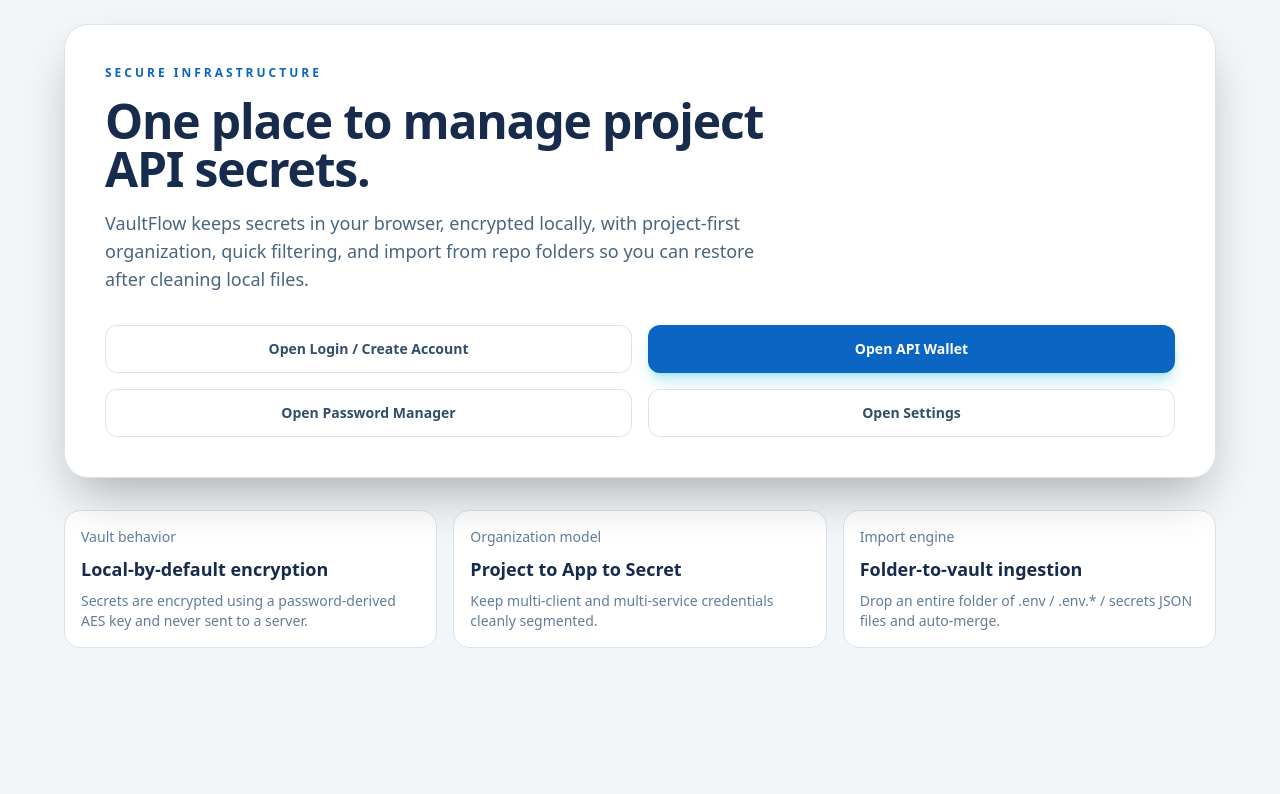
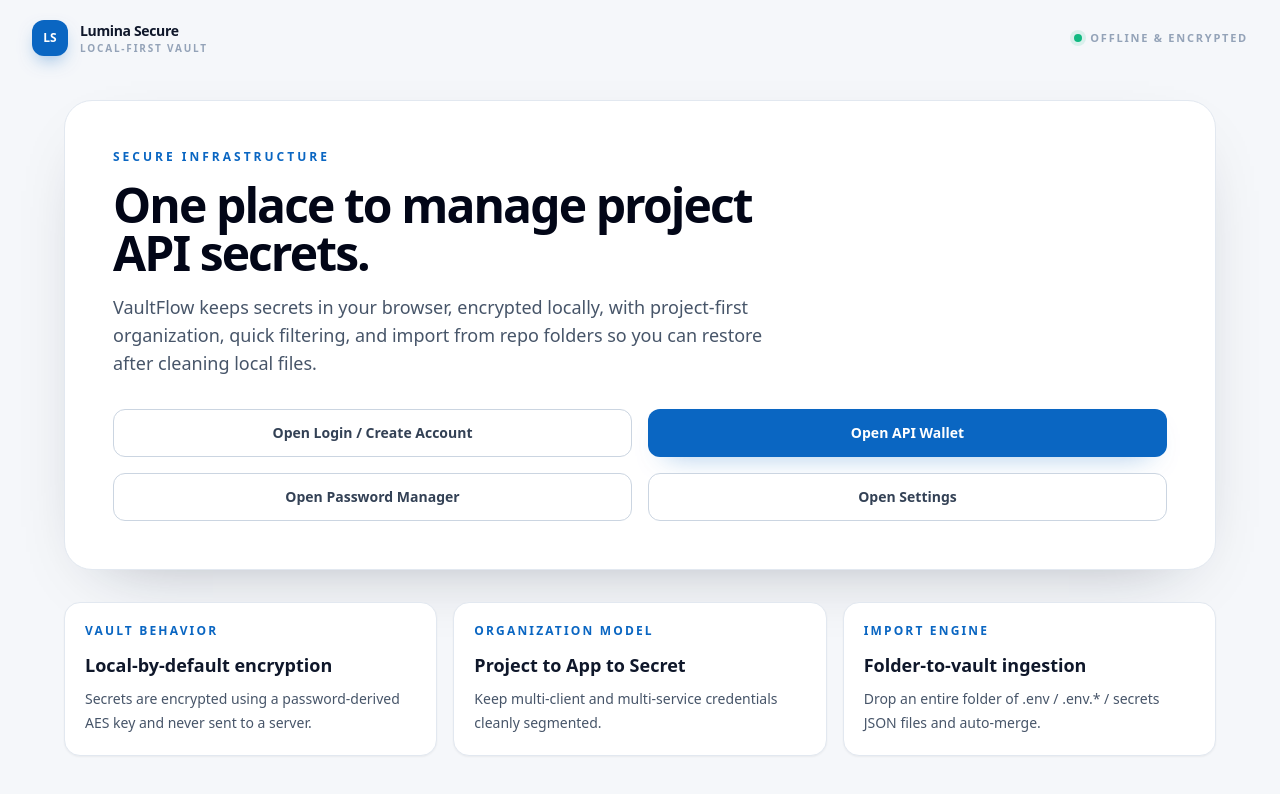
Before and after one commit to parasstaffing1-hash/wallet, a Next.js app: page / in a window 1280 px wide. Shown: the top 794 px of the page. Built offline with nearby package versions, Linux system fonts and the light colour scheme.

Commit message:
Polish product UI system

```diff
--- a/app/globals.css
+++ b/app/globals.css
@@ -12,7 +12,7 @@
   font-family: ui-sans-serif, system-ui, -apple-system, Segoe UI, Roboto, Helvetica, Arial, sans-serif;
   -webkit-font-smoothing: antialiased;
   -moz-osx-font-smoothing: grayscale;
-  background-color: #f3f6f8;
+  background-color: #f5f7fa;
   color: #172b4d;
 }
 
@@ -36,9 +36,61 @@
   color: #0a66c2;
 }
 
+body::before {
+  content: "";
+  position: fixed;
+  inset: 0;
+  z-index: -1;
+  pointer-events: none;
+  background:
+    radial-gradient(circle at 8% 0%, rgba(10, 102, 194, 0.08), transparent 28rem),
+    radial-gradient(circle at 92% 14%, rgba(99, 102, 241, 0.05), transparent 24rem);
+}
+
+button,
+a,
+input,
+textarea,
+select {
+  transition-duration: 160ms;
+}
+
+button:focus-visible,
+a:focus-visible,
+input:focus-visible,
+textarea:focus-visible,
+select:focus-visible {
+  outline: 3px solid rgba(10, 102, 194, 0.2);
+  outline-offset: 2px;
+}
+
+::-webkit-scrollbar {
+  width: 10px;
+  height: 10px;
+}
+
+::-webkit-scrollbar-track {
+  background: #eef2f6;
+}
+
+::-webkit-scrollbar-thumb {
+  border: 3px solid #eef2f6;
+  border-radius: 999px;
+  background: #b8c6d4;
+}
+
+::-webkit-scrollbar-thumb:hover {
+  background: #91a4b8;
+}
+
 /* Keep the existing component markup readable while presenting a calm, light wallet UI. */
 .app-theme {
   color: #172b4d;
+}
+
+.wallet-page.space-y-6 {
+  max-width: 1440px;
+  margin-inline: auto;
 }
 
 .app-theme [class*="bg-slate-950"] {
@@ -86,6 +138,27 @@
   background-color: #0a66c2 !important;
 }
 
+.app-theme [class*="shadow-2xl"],
+.app-theme [class*="shadow-black"] {
+  box-shadow: 0 24px 70px -42px rgba(15, 23, 42, 0.42) !important;
+}
+
+.app-theme [class*="shadow-lg"] {
+  box-shadow: 0 12px 28px -18px rgba(10, 102, 194, 0.42) !important;
+}
+
+.app-theme [class*="bg-white/5"] {
+  background-color: #f8fafc !important;
+}
+
+.app-theme [class*="bg-white/[0.04]"] {
+  background-color: #fbfdff !important;
+}
+
+.app-theme [class*="bg-white/[0.03]"] {
+  background-color: #ffffff !important;
+}
+
 .app-theme input,
 .app-theme textarea,
 .app-theme select {
--- a/app/layout.tsx
+++ b/app/layout.tsx
@@ -1,4 +1,5 @@
 import type { Metadata } from "next";
+import Link from "next/link";
 import "./globals.css";
 
 export const metadata: Metadata = {
@@ -9,8 +10,23 @@
 export default function RootLayout({ children }: { children: React.ReactNode }) {
   return (
     <html lang="en">
-      <body className="app-theme min-h-screen bg-[#f3f6f8] text-slate-900">
-        <div className="min-h-screen bg-[#f3f6f8]">
+      <body className="app-theme min-h-screen bg-[#f5f7fa] text-slate-900">
+        <div className="min-h-screen bg-[#f5f7fa]">
+          <header className="mx-auto flex max-w-7xl items-center justify-between px-5 py-5 sm:px-8">
+            <Link href="/" className="group inline-flex items-center gap-3">
+              <span className="flex h-9 w-9 items-center justify-center rounded-xl bg-[#0a66c2] text-xs font-bold text-white shadow-[0_8px_20px_-8px_rgba(10,102,194,.7)] transition-transform group-hover:-translate-y-0.5">
+                LS
+              </span>
+              <span>
+                <span className="block text-sm font-bold tracking-tight text-slate-900">Lumina Secure</span>
+                <span className="block text-[10px] font-semibold uppercase tracking-[0.18em] text-slate-400">Local-first vault</span>
+              </span>
+            </Link>
+            <div className="hidden items-center gap-2 text-[11px] font-semibold uppercase tracking-[0.16em] text-slate-400 sm:flex">
+              <span className="h-2 w-2 rounded-full bg-emerald-500 shadow-[0_0_0_4px_rgba(16,185,129,.12)]" />
+              Offline & encrypted
+            </div>
+          </header>
           <div className="relative z-10 px-4 py-6 sm:px-6 lg:px-8">{children}</div>
         </div>
       </body>
--- a/app/page.tsx
+++ b/app/page.tsx
@@ -3,37 +3,37 @@
 export default function HomePage() {
   return (
     <main className="mx-auto max-w-6xl">
-      <section className="rounded-3xl border border-white/10 bg-white/[0.03] p-8 shadow-2xl shadow-black/30 backdrop-blur sm:p-10">
-        <p className="text-xs font-semibold uppercase tracking-[0.25em] text-cyan-300">Secure Infrastructure</p>
-        <h1 className="mt-4 max-w-2xl text-4xl font-bold tracking-tight sm:text-5xl">
+      <section className="rounded-[28px] border border-slate-200 bg-white p-8 shadow-[0_24px_70px_-42px_rgba(15,23,42,.42)] sm:p-12">
+        <p className="text-xs font-bold uppercase tracking-[0.25em] text-[#0a66c2]">Secure infrastructure</p>
+        <h1 className="mt-4 max-w-2xl text-4xl font-bold tracking-[-0.04em] text-slate-950 sm:text-5xl">
           One place to manage project API secrets.
         </h1>
-        <p className="mt-4 max-w-2xl text-base text-gray-300 sm:text-lg">
+        <p className="mt-4 max-w-2xl text-base leading-7 text-slate-600 sm:text-lg">
           VaultFlow keeps secrets in your browser, encrypted locally, with project-first organization, quick filtering, and import from
           repo folders so you can restore after cleaning local files.
         </p>
       <div className="mt-8 grid gap-4 sm:grid-cols-2">
         <Link
           href="/auth"
-          className="inline-flex h-12 items-center justify-center rounded-xl border border-white/15 bg-white/5 text-sm font-semibold text-gray-200 transition-colors hover:bg-white/10"
+          className="inline-flex h-12 items-center justify-center rounded-xl border border-slate-300 bg-white px-6 text-sm font-semibold text-slate-700 transition-colors hover:border-blue-200 hover:bg-blue-50 hover:text-[#0a66c2]"
         >
           Open Login / Create Account
         </Link>
         <Link
           href="/wallet"
-          className="inline-flex h-12 items-center justify-center rounded-xl bg-gradient-to-r from-cyan-500 to-indigo-500 px-6 text-sm font-semibold text-white shadow-lg shadow-cyan-500/30"
+          className="inline-flex h-12 items-center justify-center rounded-xl bg-[#0a66c2] px-6 text-sm font-semibold text-white shadow-[0_12px_28px_-18px_rgba(10,102,194,.7)] transition-colors hover:bg-[#004182]"
         >
           Open API Wallet
         </Link>
         <Link
           href="/passwords"
-          className="inline-flex h-12 items-center justify-center rounded-xl border border-white/15 bg-white/5 text-sm font-semibold text-gray-200 transition-colors hover:bg-white/10"
+          className="inline-flex h-12 items-center justify-center rounded-xl border border-slate-300 bg-white px-6 text-sm font-semibold text-slate-700 transition-colors hover:border-blue-200 hover:bg-blue-50 hover:text-[#0a66c2]"
         >
           Open Password Manager
         </Link>
         <Link
           href="/settings"
-          className="inline-flex h-12 items-center justify-center rounded-xl border border-white/15 bg-white/5 text-sm font-semibold text-gray-200 transition-colors hover:bg-white/10"
+          className="inline-flex h-12 items-center justify-center rounded-xl border border-slate-300 bg-white px-6 text-sm font-semibold text-slate-700 transition-colors hover:border-blue-200 hover:bg-blue-50 hover:text-[#0a66c2]"
         >
           Open Settings
         </Link>
@@ -41,20 +41,20 @@
       </section>
 
       <section className="mt-8 grid gap-4 md:grid-cols-3">
-        <article className="rounded-2xl border border-white/10 bg-white/[0.03] p-4">
-          <p className="text-sm text-gray-400">Vault behavior</p>
-          <p className="mt-2 text-lg font-semibold">Local-by-default encryption</p>
-          <p className="mt-2 text-sm text-gray-400">Secrets are encrypted using a password-derived AES key and never sent to a server.</p>
+        <article className="rounded-2xl border border-slate-200 bg-white p-5 shadow-sm">
+          <p className="text-xs font-bold uppercase tracking-[0.18em] text-[#0a66c2]">Vault behavior</p>
+          <p className="mt-3 text-lg font-semibold text-slate-900">Local-by-default encryption</p>
+          <p className="mt-2 text-sm leading-6 text-slate-600">Secrets are encrypted using a password-derived AES key and never sent to a server.</p>
         </article>
-        <article className="rounded-2xl border border-white/10 bg-white/[0.03] p-4">
-          <p className="text-sm text-gray-400">Organization model</p>
-          <p className="mt-2 text-lg font-semibold">Project to App to Secret</p>
-          <p className="mt-2 text-sm text-gray-400">Keep multi-client and multi-service credentials cleanly segmented.</p>
+        <article className="rounded-2xl border border-slate-200 bg-white p-5 shadow-sm">
+          <p className="text-xs font-bold uppercase tracking-[0.18em] text-[#0a66c2]">Organization model</p>
+          <p className="mt-3 text-lg font-semibold text-slate-900">Project to App to Secret</p>
+          <p className="mt-2 text-sm leading-6 text-slate-600">Keep multi-client and multi-service credentials cleanly segmented.</p>
         </article>
-        <article className="rounded-2xl border border-white/10 bg-white/[0.03] p-4">
-          <p className="text-sm text-gray-400">Import engine</p>
-          <p className="mt-2 text-lg font-semibold">Folder-to-vault ingestion</p>
-          <p className="mt-2 text-sm text-gray-400">Drop an entire folder of .env / .env.* / secrets JSON files and auto-merge.</p>
+        <article className="rounded-2xl border border-slate-200 bg-white p-5 shadow-sm">
+          <p className="text-xs font-bold uppercase tracking-[0.18em] text-[#0a66c2]">Import engine</p>
+          <p className="mt-3 text-lg font-semibold text-slate-900">Folder-to-vault ingestion</p>
+          <p className="mt-2 text-sm leading-6 text-slate-600">Drop an entire folder of .env / .env.* / secrets JSON files and auto-merge.</p>
         </article>
       </section>
     </main>
```
Also changed, not shown: app/auth/page.tsx (+11 -11 lines), 1 other file (tests, documents, lock files or other folders).
